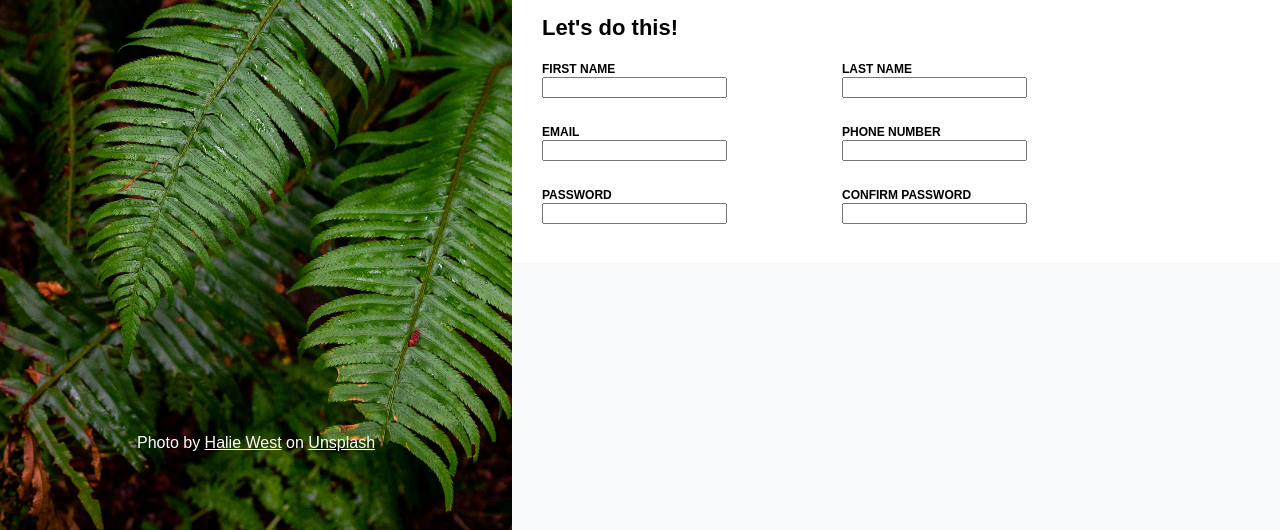
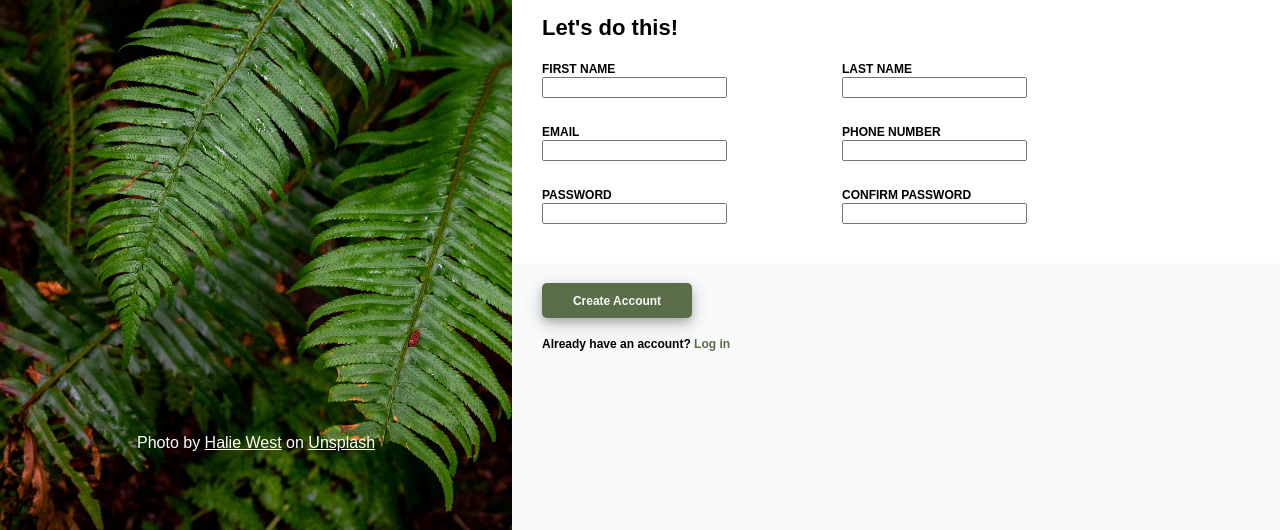
Before and after one commit to Phabiodnz/signup-form, a plain HTML site: page index.html in a window 1280 px wide. Shown: the part 270-800 px from the top of the page. Drawn offline with Linux system fonts and the light colour scheme.

Commit message:
Finished the create account button section

```diff
--- a/index.html
+++ b/index.html
@@ -61,8 +61,13 @@
                     </div>
                 </form>
             </div>
-            <div class="right-section-content gray-section"></div>
 
+            <div class="right-section-content gray-section">
+                <div class="create-account-section">
+                    <button>Create Account</button>
+                    <p>Already have an account? <a href="">Log in</a></p>
+                </div>
+            </div>
         </div>
     </div>
 </body>
--- a/style.css
+++ b/style.css
@@ -160,3 +160,35 @@ form {
     font-weight: bold;
     font-size: 12px;
 }
+
+.create-account-section{
+    display: flex;
+    flex-direction: column;
+    width: 275px;
+    height: 130px;
+}
+
+.create-account-section button{
+    width: 150px;
+    height: 35px;
+    margin: 20px 30px;
+    padding: 5px;
+    font-size: 12px;
+    font-weight: bold;
+    color: #F9FAFB;
+    background-color: #596D48;
+    border-radius: 5px;
+    border: 0px;
+    box-shadow: 0 4px 8px 0 rgba(0, 0, 0, 0.2), 0 6px 20px 0 rgba(0, 0, 0, 0.19);
+}
+
+.create-account-section p{
+    margin-left: 30px;
+    font-size: 12px;
+    font-weight: bold;
+}
+
+.create-account-section a{
+    color: #596D48;
+    text-decoration: none;
+}
```
